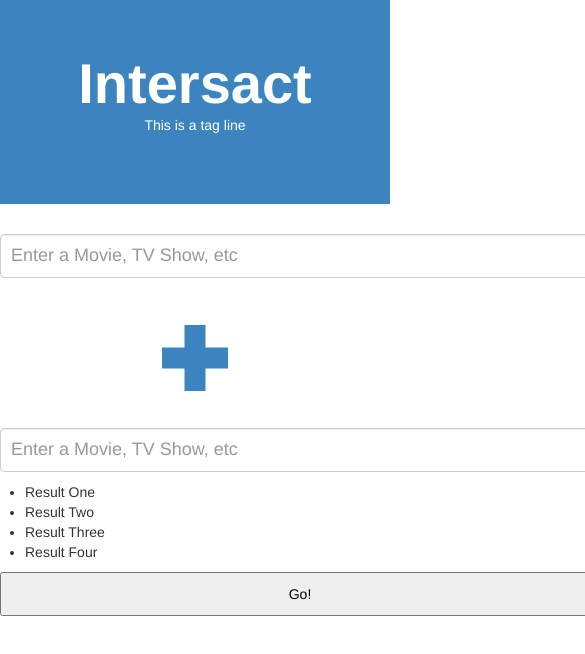
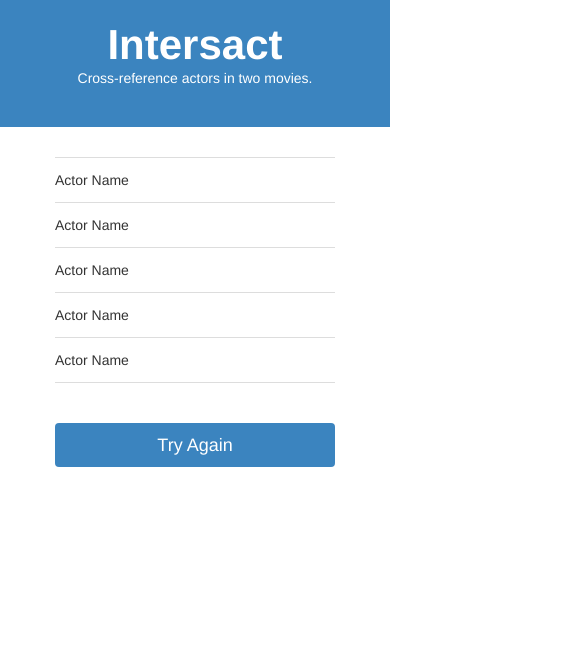
Before and after one commit to christophermllr/intersact, a website: page template.html in a window 390 px wide. Shown: the whole page, 585 px wide, since content can reach past the window. Drawn offline with nearby package versions, Linux system fonts and the light colour scheme.

Commit message:
Adding stuff

```diff
--- a/app/styles/app.css
+++ b/app/styles/app.css
@@ -1,3 +1,192 @@
-:root {
+html, body {
+  font-family: "Helvetica Neue", Helvetica;
+  margin: 0;
+  line-height: 1.2;
+  padding: 0;
+  width: 100%;
+}
+
+header {
+  background: #3B84BF;
+  padding: 50px 0;
+  width: 100%;
+}
+
+.search-logo {
+  font-family: "Helvetica Neue", Helvetica;
+  color: #FFF;
+  font-weight: 600;
+  font-size: 56px;
+  text-align: center;
+}
+
+.tag-line {
+  color: #FFF;
+  padding-bottom: 20px;
+  text-align: center;
+}
+
+.autocomplete {
+  margin: 0 auto;
+  width: 600px;
+}
+
+.autocomplete:first-child {
+}
+
+.autocomplete .search-field {
+  font-size: 18px;
+  border: 1px solid #CCC;
+  padding: 10px;
+  height: 44px;
+  position: relative;
+  -webkit-box-sizing: border-box;
+  box-sizing: border-box;
+  -webkit-border-radius: 4px;
+  -moz-border-radius: 4px;
+  width: 100%;
+}
+
+.autocomplete .search-field:focus {
+  outline: none;
+  border-color: #5BABF2;
+  -webkit-box-shadow: 0px 0px 5px rgba(91, 171, 242, 0.75);
+  -moz-box-shadow:    0px 0px 5px rgba(91, 171, 242, 0.75);
+  box-shadow:         0px 0px 5px rgba(91, 171, 242, 0.75);
+}
+
+.autocomplete .result-list {
+  display: none;
+  border: 1px solid #CCC;
+  position: absolute;
+  width: 100%;
+  -webkit-box-shadow: 0px 3px 5px rgba(50, 50, 50, 0.5);
+  -moz-box-shadow:    0px 3px 5px rgba(50, 50, 50, 0.5);
+  box-shadow:         0px 3px 5px rgba(50, 50, 50, 0.5);
+}
+
+.search .plus-icon {
+  background: url(icon@2x.png) center center no-repeat;
+  height: 100px;
+  margin: 20px auto;
+  width: 100px;
+  -webkit-background-size: 100px 100px;
+  -moz-background-size: 100px 100px;
+}
+
+.submit-button[type="button"] {
+  color: #FFF;
+  font-size: 18px;
+  border: none;
+  outline: none;
+  background: #3B84BF;
+  height: 44px;
+  display: block;
+  line-height: 42px;
+  margin: 40px auto;
+  width: 600px;
+  -webkit-border-radius: 4px;
+  -moz-border-radius: 4px;
+  border-radius: 4px;
+}
+
+.submit-button[type="button"]:hover {
+  background: #306D9D;
+}
+
+::-webkit-input-placeholder {
+   line-height: 1.2;
+}
+
+:-moz-placeholder { /* Firefox 18- */
+   line-height: 1.2;
+}
+
+::-moz-placeholder {  /* Firefox 19+ */
+   line-height: 1.2;
+}
+
+:-ms-input-placeholder {
+   line-height: 1.2;
+}
+
+.section-container {
+  margin: 30px 0;
+  width: 100%;
+}
+
+.result-list {
+  margin: 0 auto;
+  list-style: none;
+  width: 600px;
+}
+
+.result-list li {
+  height: 44px;
+  line-height: 44px;
+  border-bottom: 1px solid #DDD;
+}
+
+.result-list li:first-child {
+  border-top: 1px solid #DDD;
+}
+
+@media screen and (max-width: 640px) {
+
+  header {
+    padding: 30px 0;
+  }
+
+  .search-logo {
+    font-size: 42px;
+  }
+
+  .autocomplete {
+    margin: 0 auto;
+    width: 300px;
+  }
+
+  .result-list {
+    width: 300px;
+  }
+
+  .search .plus-icon {
+    background: url(iconSmall@2x.png) center center no-repeat;
+    height: 60px;
+    width: 60px;
+    -webkit-background-size: 60px 60px;
+  }
+
+  .submit-button[type="button"] {
+    width: 300px;
+  }
 
 }
+
+@media screen and (max-width: 400px) {
+
+  header {
+    padding: 20px 0;
+  }
+
+  .autocomplete {
+    margin: 0 auto;
+    width: 280px;
+  }
+
+  .result-list {
+    width: 280px;
+  }
+
+  .search .plus-icon {
+    background: url(iconSmall@2x.png) center center no-repeat;
+    height: 60px;
+    width: 60px;
+    -webkit-background-size: 60px 60px;
+  }
+
+  .submit-button[type="button"] {
+    width: 280px;
+  }
+
+}
--- a/template.html
+++ b/template.html
@@ -35,7 +35,6 @@
 
 html, body {
   font-family: "Helvetica Neue", Helvetica;
-  height: 100%;
   margin: 0;
   line-height: 1.2;
   padding: 0;
@@ -48,7 +47,7 @@ header {
   width: 100%;
 }
 
-.search .search-logo {
+.search-logo {
   font-family: "Helvetica Neue", Helvetica;
   color: #FFF;
   font-weight: 600;
@@ -56,7 +55,7 @@ header {
   text-align: center;
 }
 
-.search .tag-line {
+.tag-line {
   color: #FFF;
   padding-bottom: 20px;
   text-align: center;
@@ -68,7 +67,6 @@ header {
 }
 
 .autocomplete:first-child {
-  margin-top: 30px;
 }
 
 .autocomplete .search-field {
@@ -111,10 +109,24 @@ header {
   -moz-background-size: 100px 100px;
 }
 
-.search .submit-button {
-  background: ##3B84BF;
+.submit-button[type="button"] {
+  color: #FFF;
+  font-size: 18px;
+  border: none;
+  outline: none;
+  background: #3B84BF;
   height: 44px;
+  display: block;
+  line-height: 42px;
+  margin: 40px auto;
   width: 600px;
+  -webkit-border-radius: 4px;
+  -moz-border-radius: 4px;
+  border-radius: 4px;
+}
+
+.submit-button[type="button"]:hover {
+  background: #306D9D;
 }
 
 ::-webkit-input-placeholder {
@@ -133,44 +145,138 @@ header {
    line-height: 1.2;
 }
 
+.section-container {
+  margin: 30px 0;
+  width: 100%;
+}
+
+.result-list {
+  margin: 0 auto;
+  list-style: none;
+  width: 600px;
+}
+
+.result-list li {
+  height: 44px;
+  line-height: 44px;
+  border-bottom: 1px solid #DDD;
+}
+
+.result-list li:first-child {
+  border-top: 1px solid #DDD;
+}
+
+@media screen and (max-width: 640px) {
+
+  header {
+    padding: 30px 0;
+  }
+
+  .search-logo {
+    font-size: 42px;
+  }
+
+  .autocomplete {
+    margin: 0 auto;
+    width: 300px;
+  }
+
+  .result-list {
+    width: 300px;
+  }
+
+  .search .plus-icon {
+    background: url(iconSmall@2x.png) center center no-repeat;
+    height: 60px;
+    width: 60px;
+    -webkit-background-size: 60px 60px;
+  }
+
+  .submit-button[type="button"] {
+    width: 300px;
+  }
+
+}
+
+@media screen and (max-width: 400px) {
+
+  header {
+    padding: 20px 0;
+  }
+
+  .autocomplete {
+    margin: 0 auto;
+    width: 280px;
+  }
+
+  .result-list {
+    width: 280px;
+  }
+
+  .search .plus-icon {
+    background: url(iconSmall@2x.png) center center no-repeat;
+    height: 60px;
+    width: 60px;
+    -webkit-background-size: 60px 60px;
+  }
+
+  .submit-button[type="button"] {
+    width: 280px;
+  }
+
+}
+
 </style>
 
 </head>
 
 <body ontouchstart>
 
-  <div class="search">
+  <!--<div class="search">
 
     <header>
       <div class="search-logo">Intersact</div>
-      <div class="tag-line">This is a tag line</div>
+      <div class="tag-line">Cross-reference actors in two movies.</div>
     </header>
 
-    <section>
+    <section class="section-container">
 
       <div class="autocomplete">
-        <input type="text" name="movie-one" class="search-field" placeholder="Enter a Movie, TV Show, etc" required />
-        <ul class="result-list">
-          <li>Result One</li>
-          <li>Result Two</li>
-          <li>Result Three</li>
-          <li>Result Four</li>
-        </ul>
+        <input type="text" data-name="movie-one" class="search-field" placeholder="Enter a movie..." autocomplete="off" required data-provide="typeahead" />
       </div>
 
       <div class="plus-icon"></div>
 
       <div class="autocomplete">
-        <input type="text" name="movie-two" class="search-field" placeholder="Enter a Movie, TV Show, etc" />
-        <ul>
-          <li>Result One</li>
-          <li>Result Two</li>
-          <li>Result Three</li>
-          <li>Result Four</li>
-        </ul>
+        <input type="text" data-name="movie-two" class="search-field" placeholder="Enter a second movie..." autocomplete="off" required data-provide="typeahead" />
       </div>
 
-      <input type="button" class="submit-button" value="Go!" />
+      <input type="button" data-name="search-btn" class="submit-button" value="Find Actors" />
+
+    </section>
+
+  </div>-->
+
+  <div class="results">
+
+    <header>
+      <div class="search-logo">Intersact</div>
+      <div class="tag-line">Cross-reference actors in two movies.</div>
+    </header>
+
+    <section class="section-container">
+
+      <ul class="result-list" data-name="result-list">
+
+        <li>Actor Name</li>
+        <li>Actor Name</li>
+        <li>Actor Name</li>
+        <li>Actor Name</li>
+        <li>Actor Name</li>
+
+      </ul>
+
+      <input type="button" class="submit-button again-button" data-name="back-btn" value="Try Again" />
 
     </section>
 
```
Also changed, not shown: iconSmall@2x.png (added).
